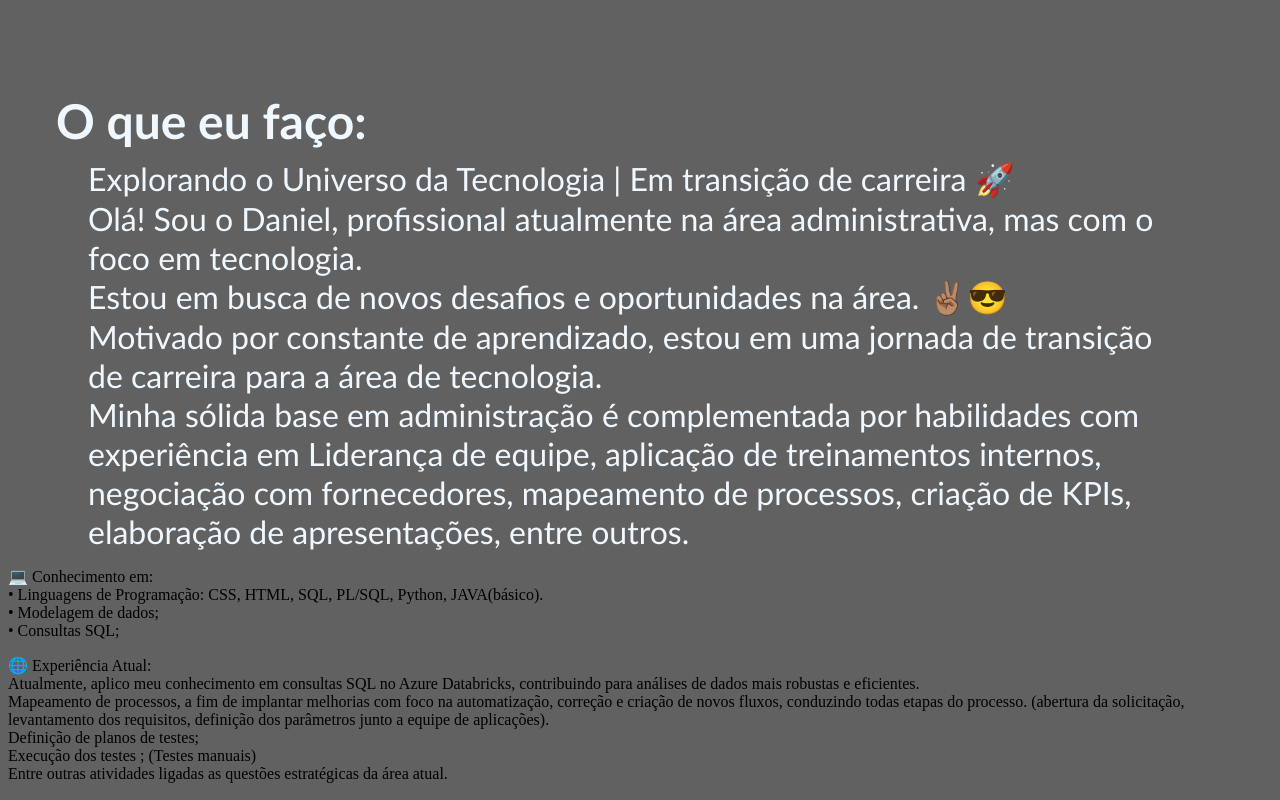
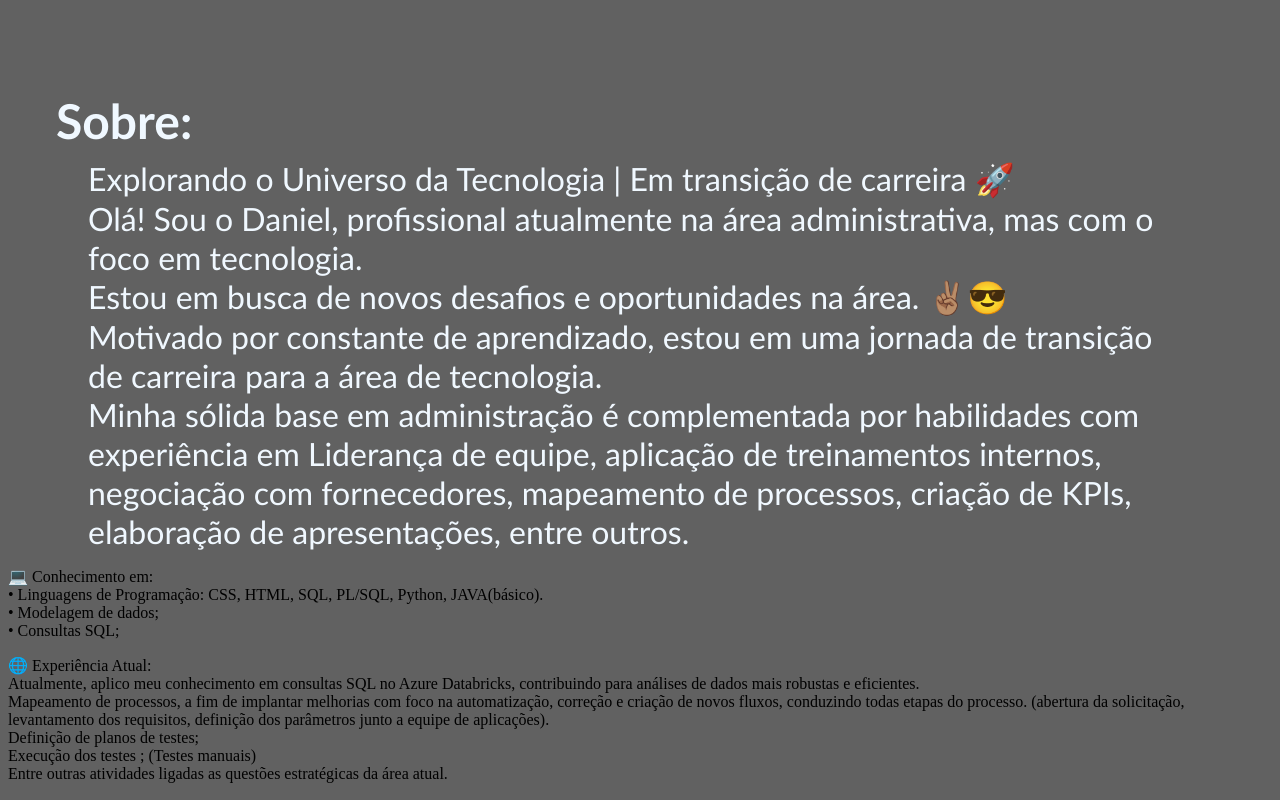
Before and after one commit to Daniels-Silva/Trajetoria, a plain HTML site: page index2.html in a window 1280 px wide. Shown: the top 800 px of the page. Drawn offline with nearby package versions, Linux system fonts and the light colour scheme.

Commit message:
att sobre

```diff
--- a/index2.html
+++ b/index2.html
@@ -22,7 +22,7 @@
     </head>
 
     <body>
-        <h1 class="eu">O que eu faço:</h1>
+        <h1 class="eu">Sobre:</h1>
         <p class="sobre">
 
         Explorando o Universo da Tecnologia | Em transição de carreira 🚀<br>
```
